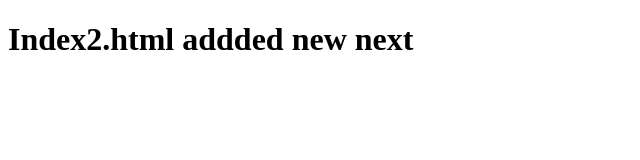
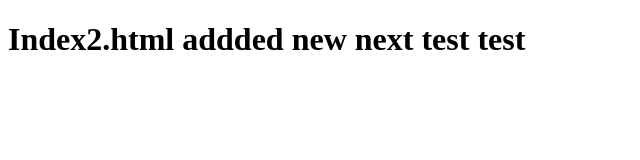
Before and after one commit to gitesh-purbia/angular-test, a website: page index2.html in a window 1280 px wide. Shown: the whole page, without its empty margins (0-640 px from the left). Drawn offline with Linux system fonts and the light colour scheme.

Commit message:
added new test in index2

```diff
--- a/index2.html
+++ b/index2.html
@@ -5,6 +5,6 @@
 	<title>Document</title>
 </head>
 <body>
-	<h1>Index2.html addded new next</h1>
+	<h1>Index2.html addded new next test test</h1>
 </body>
 </html>
```
